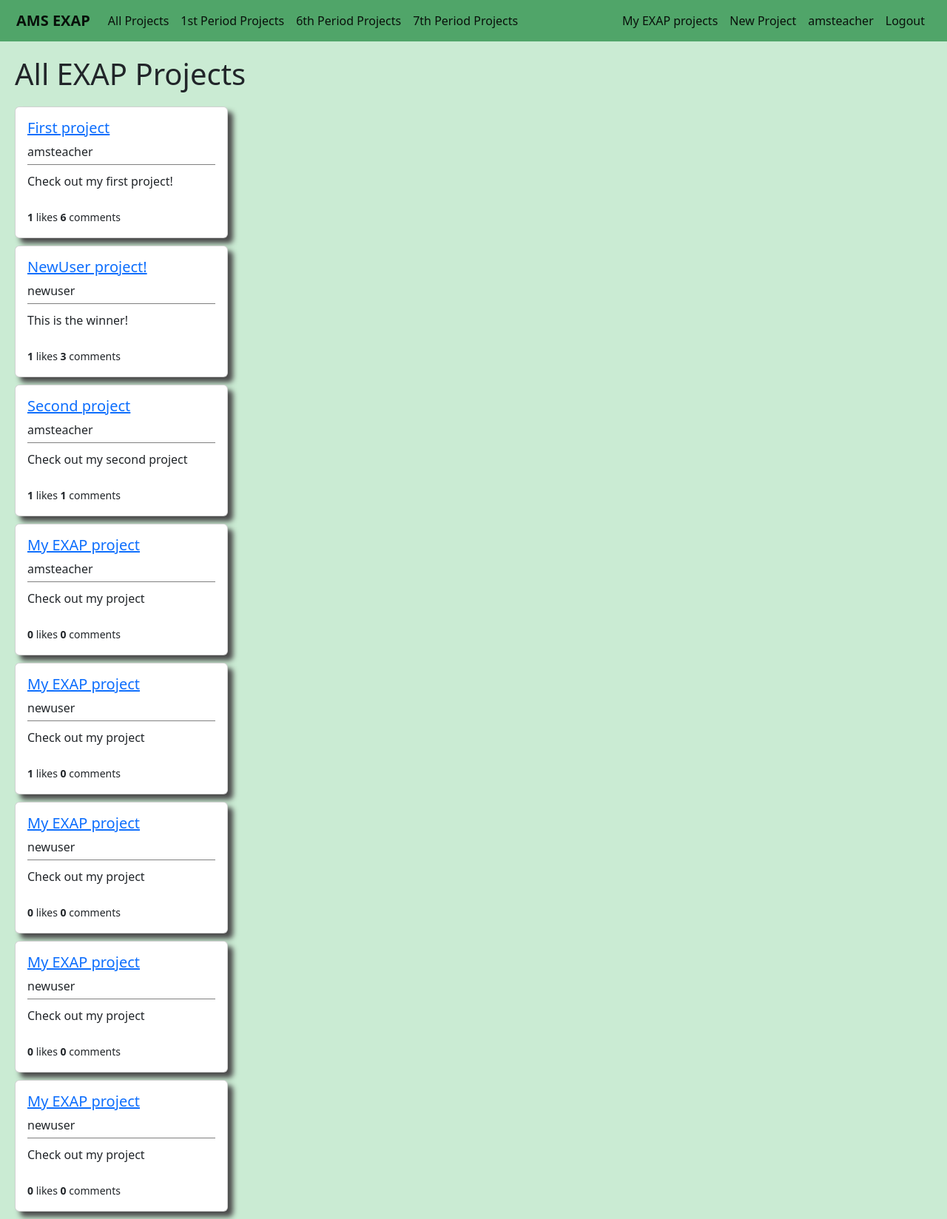
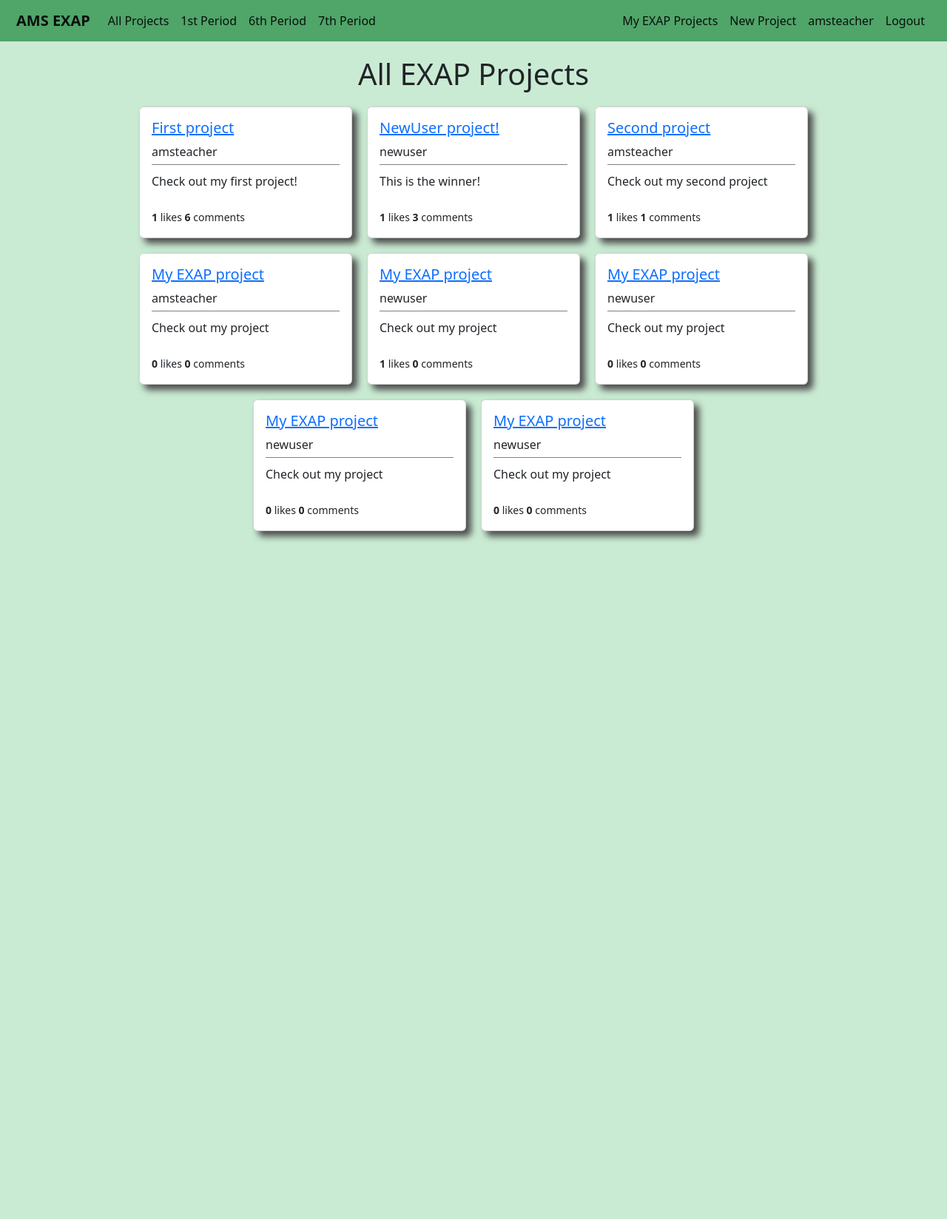
Before and after one commit to JackPadalino/ExApp, a Django app: page /users/projects/ in a window 1280 px wide. Shown: the whole page at 74% size. After the commit the page ends 732 px from the top, so only its background shows below. Run offline with Django 4.2, Linux system fonts and the light colour scheme; a user stored in the database is signed in; data comes from the database, SQL or seed files in the repository; both versions use the stored data as it was after the commit.

Commit message:
Updated all CSS to center project cards and titles

```diff
--- a/main/static/main/main.css
+++ b/main/static/main/main.css
@@ -4,7 +4,7 @@ body{
   background-color:	#caebd3;
 }
 
-.main-navigation-bar {
+.navbar {
   background-color: #50a569;
   padding-left:10px;
   padding-right:10px;
@@ -18,12 +18,23 @@ body{
 
 .page-title{
   margin-bottom:20px;
+  text-align:center;
+}
+
+.welcome-title-div{
+  padding-top:100px;
+  text-align:center;
+}
+
+.welcome-title{
+  font-size:125px;
 }
 
 .project-card{
-  margin-top:10px;
+  /*margin-top:10px;
   margin-bottom:10px;
-  box-shadow: 7px 7px 7px rgb(75, 75, 75);
+  margin:10px;*/
+  box-shadow: 7px 7px 10px rgb(75, 75, 75);
 }
 
 .project-card-title{
@@ -43,3 +54,18 @@ body{
 .alert-messages{
   width:800px;
 }
+
+.likebutton{
+  font-size:10px;
+  border-radius:10px;
+}
+
+.container{
+  /*flex-direction:row;*/
+  display:flex;
+  flex-wrap:wrap;
+  /*align-content:space-evenly;*/
+  justify-content:center;
+  row-gap:20px;
+  column-gap:20px;
+}
--- a/main/templates/main/base.html
+++ b/main/templates/main/base.html
@@ -16,7 +16,7 @@
 </head>
 
 <body>
-    <nav class="navbar navbar-expand-md navbar-light main-navigation-bar">
+    <nav class="navbar navbar-expand-md navbar-light">
         <div class="container-fluid">
             <a class="navbar-brand" href="{% url 'main-home' %}"><b>AMS EXAP</b></a>
             <button class="navbar-toggler" type="button" data-bs-toggle="collapse"
@@ -31,14 +31,13 @@
                         <a class="nav-link active" href="{% url 'users-studentprojects' %}">All Projects</a>
                     </li>
                     <li class="nav-item">
-                        <a class="nav-link active" href="{% url 'users-firstperiodprojects' %}">1st Period Projects</a>
+                        <a class="nav-link active" href="{% url 'users-firstperiodprojects' %}">1st Period</a>
                     </li>
                     <li class="nav-item">
-                        <a class="nav-link active" href="{% url 'users-sixthperiodprojects' %}">6th Period Projects</a>
+                        <a class="nav-link active" href="{% url 'users-sixthperiodprojects' %}">6th Period</a>
                     </li>
                     <li class="nav-item">
-                        <a class="nav-link active" href="{% url 'users-seventhperiodprojects' %}">7th Period
-                            Projects</a>
+                        <a class="nav-link active" href="{% url 'users-seventhperiodprojects' %}">7th Period</a>
                     </li>
                     {% endif %}
                 </ul>
@@ -46,7 +45,7 @@
             <div class='navbar-nav'>
                 {% if user.is_authenticated %}
                 <a class="nav-link active" aria-current="page" href="{% url 'users-myprojects' user.id %}">My EXAP
-                    projects</a>
+                    Projects</a>
                 <a class="nav-link active" aria-current="page" href="{% url 'create-project' %}">New Project</a>
                 <a class="nav-link active" aria-current="page" href="{% url 'users-profile' %}">{{ user.username }}</a>
                 <a class="nav-link active" aria-current="page" href="{% url 'users-logout' %}">Logout</a>
--- a/main/templates/main/home.html
+++ b/main/templates/main/home.html
@@ -1,6 +1,6 @@
 {% extends 'main/base.html' %}
 {% block content %}
-<div class='page-title'>
-    <h1>Weclome to AMS EXAP!</h1>
+<div class='welcome-title-div'>
+    <h1 class='welcome-title'>Welcome to AMS EXAP!</h1>
 </div>
 {% endblock content %}
--- a/users/templates/users/allstudentprojects.html
+++ b/users/templates/users/allstudentprojects.html
@@ -4,7 +4,7 @@
     <h1>All EXAP Projects</h1>
 </div>
 {% if user.is_authenticated %}
-    <div class='projects-div'>
+    <div class='container'>
         {% for project in projects %}
             <div class="card project-card" style="width: 18rem;">
                 <!--<img src="..." class="card-img-top" alt="...">-->
--- a/users/templates/users/firstperiodprojects.html
+++ b/users/templates/users/firstperiodprojects.html
@@ -4,7 +4,7 @@
     <h1>1st Period EXAP Projects</h1>
 </div>
 {% if user.is_authenticated %}
-    <div class='projects-div'>
+    <div class='container'>
         {% for project in projects %}
             <div class="card project-card" style="width: 18rem;">
                 <!--<img src="..." class="card-img-top" alt="...">-->
--- a/users/templates/users/logout.html
+++ b/users/templates/users/logout.html
@@ -1,4 +1,4 @@
 {% extends 'main/base.html' %}
 {% block content %}
-    <h1>See you later!</h1>
+    <h1 class='page-title'>See you later!</h1>
 {% endblock content %}
--- a/users/templates/users/myprojects.html
+++ b/users/templates/users/myprojects.html
@@ -1,10 +1,10 @@
 {% extends 'main/base.html' %}
 {% block content %}
 <div class='page-title'>
-    <h1>These are my projects !</h1>
+    <h1>My EXAP Projects</h1>
 </div>
 {% if user.is_authenticated %}
-    <div class='projects-div'>
+    <div class='container'>
         {% for project in projects %}
             <div class="card project-card" style="width: 18rem;">
                 <!--<img src="..." class="card-img-top" alt="...">-->
--- a/users/templates/users/project_detail.html
+++ b/users/templates/users/project_detail.html
@@ -47,7 +47,7 @@
 
 <h3>Add comment</h3>
 <div class='register-login-profile-form'>
-    <form method="POST">
+    <form method="POST" class='comment-form'>
         <fieldset class="form-group">
             {% csrf_token %}
             {{ comment_form|crispy }}
--- a/users/templates/users/seventhperiodprojects.html
+++ b/users/templates/users/seventhperiodprojects.html
@@ -4,7 +4,7 @@
     <h1>7th Period EXAP Projects</h1>
 </div>
 {% if user.is_authenticated %}
-    <div class='projects-div'>
+    <div class='container'>
         {% for project in projects %}
             <div class="card project-card" style="width: 18rem;">
                 <!--<img src="..." class="card-img-top" alt="...">-->
--- a/users/templates/users/sixthperiodprojects.html
+++ b/users/templates/users/sixthperiodprojects.html
@@ -4,7 +4,7 @@
     <h1>6th Period EXAP Projects</h1>
 </div>
 {% if user.is_authenticated %}
-    <div class='projects-div'>
+    <div class='container'>
         {% for project in projects %}
             <div class="card project-card" style="width: 18rem;">
                 <!--<img src="..." class="card-img-top" alt="...">-->
```
Also changed, not shown: db.sqlite3.
